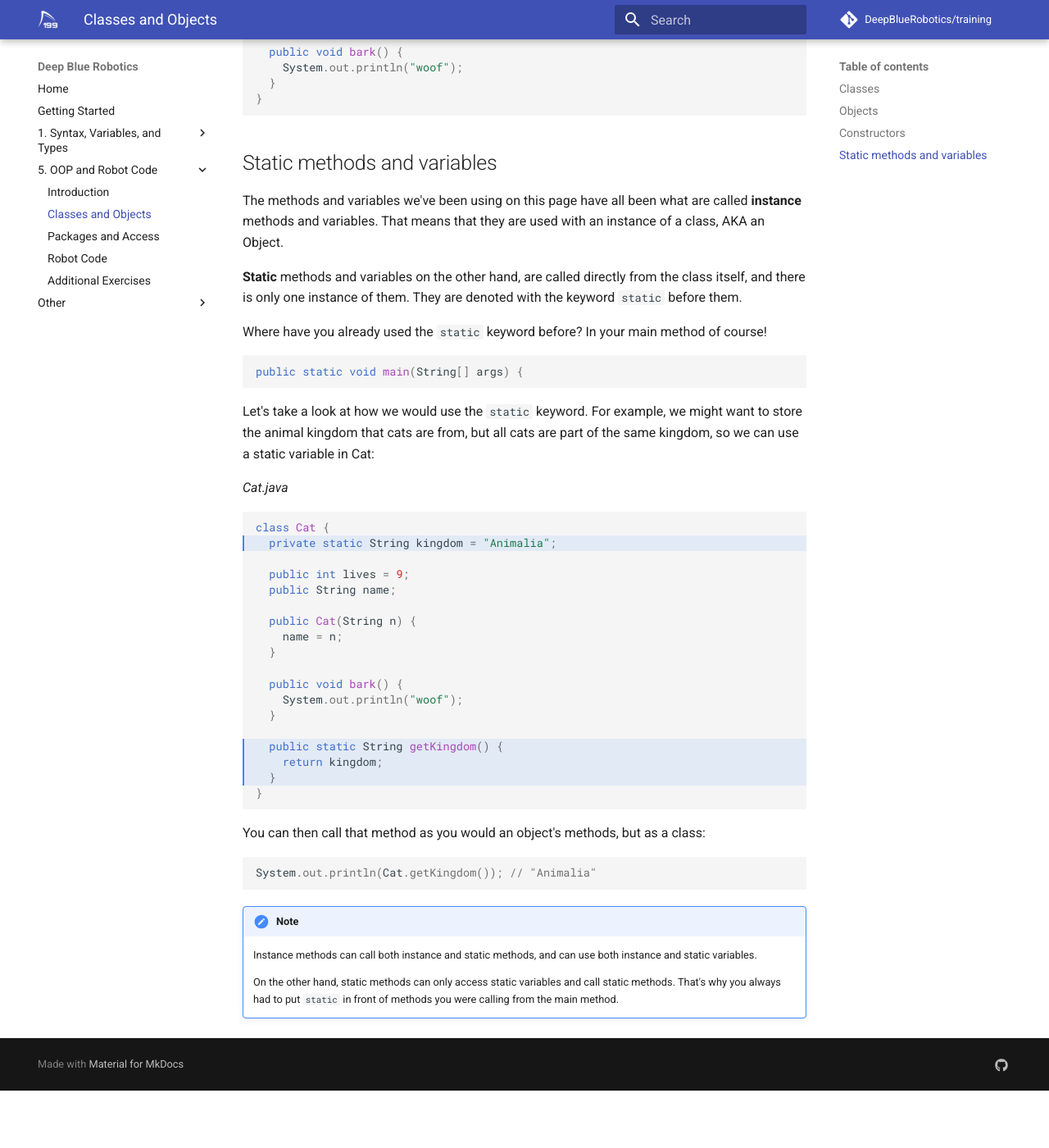
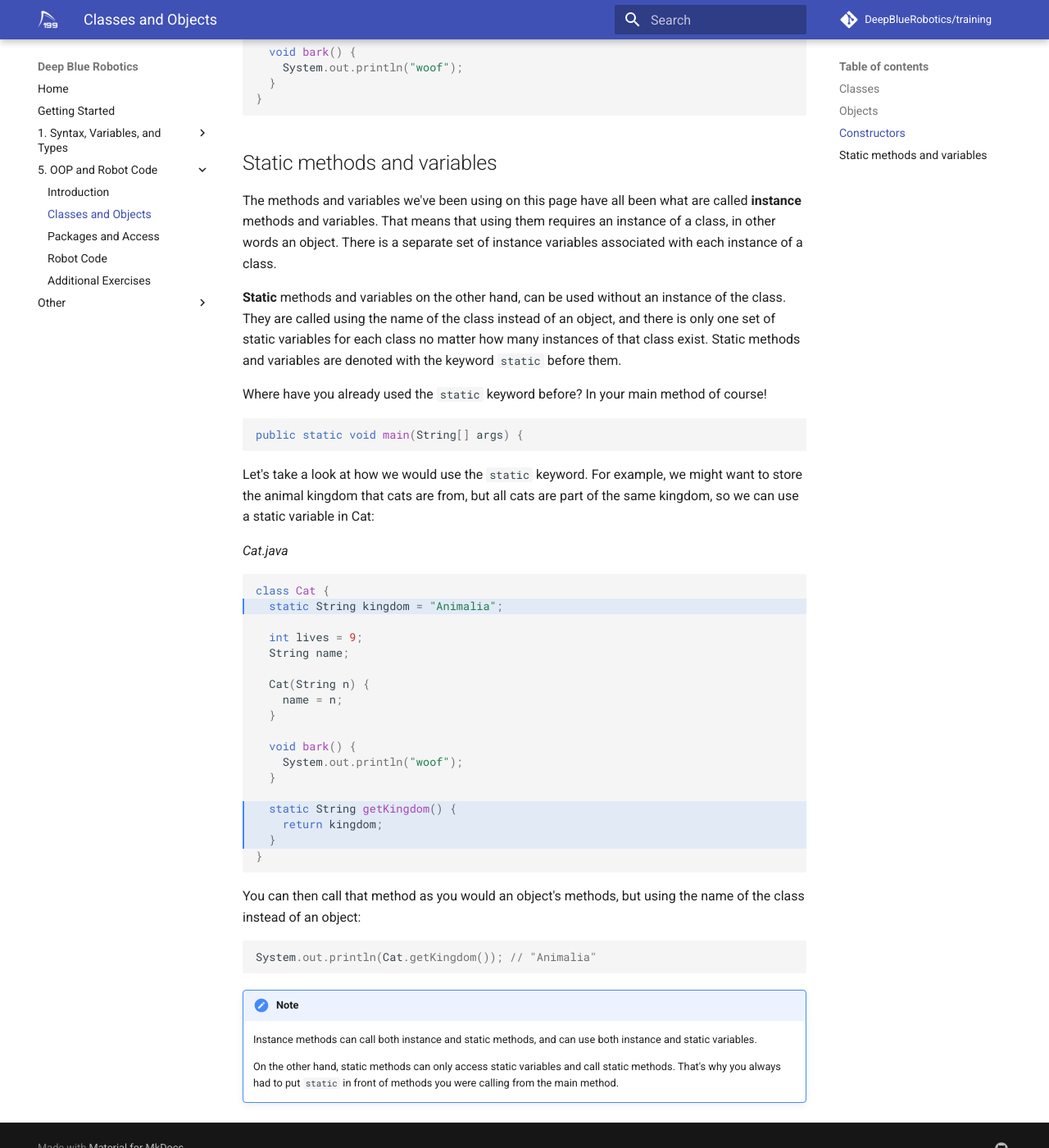
Before and after one commit to DeepBlueRobotics/training, an MkDocs documentation site: the page built from docs/week-5/classes-objects.md, in a window 1280 px wide and 1400 px high, scrolled down 1764 px. Shown: the whole window at 82% size. Built offline with MkDocs 1.6.1 and Material for MkDocs 9.7.7, drawn with Linux system fonts in a browser that asks for light colours; comment, search, counter and statistics services are not loaded; before the commit the page ends 3094 px from its top, so only the background shows below that; some of the changed text lies outside the part shown.

Commit message:
Various improvements. - Delayed use of public/private until described access modifiers. - "Objects" -> "objects" to avoid confusion with Java's Object class. - Removed mention of classes containing classes. - Reworded various bits for accuracy or clarity. - Fixed minor grammar or spelling mistakes.

````diff
--- a/docs/week-5/classes-objects.md
+++ b/docs/week-5/classes-objects.md
@@ -2,16 +2,16 @@
 
 You've been using Java classes since week 1, with our first Hello World program, but what are classes, really?
 
-**Classes** are Java's way of grouping variables, methods, and other classes together.
+**Classes** are Java's way of grouping related variables and methods together.
 
 For example, you may have a Cat class:
 
 _Cat.java_
 ```java
 class Cat {
-  public int lives = 9;
+  int lives = 9;
 
-  public void bark() {
+  void bark() {
     System.out.println("woof");
   }
 }
@@ -32,21 +32,21 @@ System.out.println(marshmallow.lives); // 9
 ```
 
 ## Constructors
-Oftentimes, you may want to create an Object with a starting state, also called **initializing** an Object. To do that, you use what is called a **constructor**. Constructors are very similar to methods, and they are denoted by the name of the class they are part of.
+Oftentimes, you may want to create an object with a starting state, also called **initializing** an object. To do that, you use what is called a **constructor**. Constructors are very similar to methods, and they are denoted by the name of the class they are part of.
 
 Say we wanted to create a Cat object and set its name.
 
 _Cat.java_
 ```java hl_lines="3 5 6 7"
 class Cat {
-  public int lives = 9;
-  public String name;
+  int lives = 9;
+  String name;
 
-  public Cat(String n) {
+  Cat(String n) {
     name = n;
   }
 
-  public void bark() {
+  void bark() {
     System.out.println("woof");
   }
 }
@@ -60,27 +60,27 @@ Cat marshmallow = new Cat("Marshmallow");
 Similar to methods, you can also have multiple constructors with different arguments for each:
 ```java hl_lines="9 10 11"
 class Cat {
-  public int lives = 9;
-  public String name;
+  int lives = 9;
+  String name;
 
-  public Cat(String n) {
+  Cat(String n) {
     name = n;
   }
 
-  public Cat() {
+  Cat() {
     name = "idk";
   }
 
-  public void bark() {
+  void bark() {
     System.out.println("woof");
   }
 }
 ```
 
 ## Static methods and variables
-The methods and variables we've been using on this page have all been what are called **instance** methods and variables. That means that they are used with an instance of a class, AKA an Object.
+The methods and variables we've been using on this page have all been what are called **instance** methods and variables. That means that using them requires an instance of a class, in other words an object. There is a separate set of instance variables associated with each instance of a class.
 
-**Static** methods and variables on the other hand, are called directly from the class itself, and there is only one instance of them. They are denoted with the keyword `static` before them.
+**Static** methods and variables on the other hand, can be used without an instance of the class. They are called using the name of the class instead of an object, and there is only one set of static variables for each class no matter how many instances of that class exist. Static methods and variables are denoted with the keyword `static` before them.
 
 Where have you already used the `static` keyword before? In your main method of course!
 ```java
@@ -92,26 +92,26 @@ Let's take a look at how we would use the `static` keyword. For example, we migh
 _Cat.java_
 ```java hl_lines="2 15 16 17"
 class Cat {
-  private static String kingdom = "Animalia";
+  static String kingdom = "Animalia";
 
-  public int lives = 9;
-  public String name;
+  int lives = 9;
+  String name;
 
-  public Cat(String n) {
+  Cat(String n) {
     name = n;
   }
 
-  public void bark() {
+  void bark() {
     System.out.println("woof");
   }
 
-  public static String getKingdom() {
+  static String getKingdom() {
     return kingdom;
   }
 }
 ```
 
-You can then call that method as you would an object's methods, but as a class:
+You can then call that method as you would an object's methods, but using the name of the class instead of an object:
 ```java
 System.out.println(Cat.getKingdom()); // "Animalia"
 ```
````
Also changed, not shown: docs/week-5/exercises.md (+5 -5 lines), docs/week-5/intro.md (+1 -1 lines), docs/week-5/packages-access.md (+40 -20 lines), docs/week-5/robot-code.md (+14 -14 lines).
